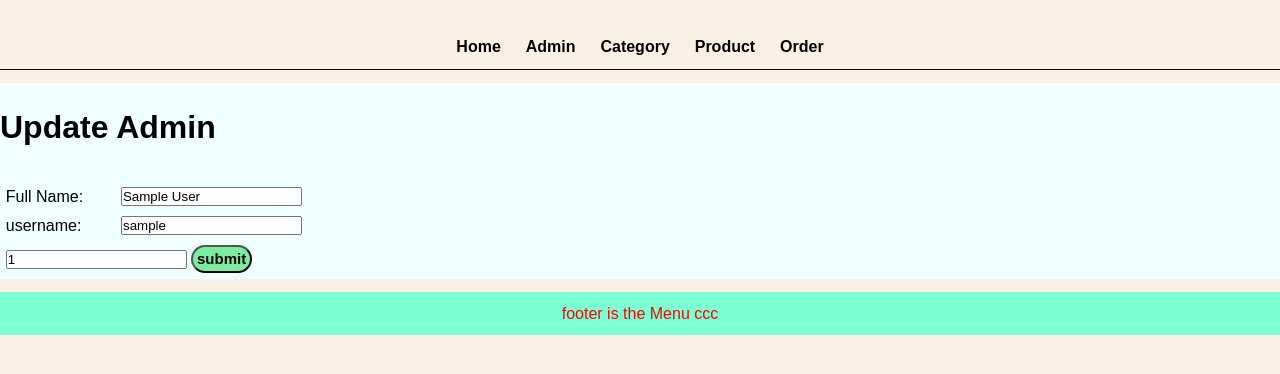
After one commit to tuvx2000/PHP-Project, a PHP site: page /PHP-Project/admin/update-admin.php?id=1 in a window 1280 px wide. The commit adds this page. Shown: the top 374 px of the page. Run offline with PHP 8.4, Linux system fonts and the light colour scheme; tables that the repository leaves empty or names only in its code hold one stand-in row (values such as "Sample post").

Commit message:
Done-Video 3-Hoàng

```diff
--- a/admin/add-admin.php
+++ b/admin/add-admin.php
@@ -3,14 +3,14 @@
 
 <div class="main-content">
     <div class="wapper">
-        <h1>Add Admin</h1>
+        <h1 class="admin-h1">Add Admin</h1>
 
         <br><br>
 
         <?php
             if(isset($_SESSION['add'])){
                 echo $_SESSION['add'];
-                unset($_SESSION );
+                unset($_SESSION['add']);
             }
         ?>
 
@@ -60,7 +60,7 @@
        $sql = "INSERT INTO tbl_admin SET
             full_name ='$full_name',
             user_name ='$user_name',
-            password = '$password'
+            pass_word = '$password'
         ";
 
 
--- /dev/null
+++ b/admin/update-admin.php
@@ -0,0 +1,88 @@
+<?php include('partials/menu.php'); ?>
+<div class="main-content">
+    <h1 class="wrapper">
+    <h1>Update Admin</h1>
+
+    <br/><br>
+
+    <?php
+        //1
+        $id=$_GET['id'];
+        //2
+        $sql = "SELECT * FROM tbl_admin WHERE id=$id";
+        //3
+        $res=mysqli_query($conn, $sql);
+        if ($res == true)
+        {
+            $count = mysqli_num_rows($res);
+            if ($count ==1)
+            {
+                $row=mysqli_fetch_assoc($res);
+
+                $full_name=$row['full_name'];
+                $user_name=$row['user_name'];
+            }
+        }
+    ?>
+
+    <form action="" method="POST">
+        <table class="tbl-30">
+            <tr>
+                <td>Full Name: </td>
+                <td>
+                    <input type="text" name="full_name" value="<?php echo$full_name?>">
+                </td>
+            </tr>
+
+            <tr>
+                <td>username: </td>
+                <td>
+                    <input type="text" name="user_name" value="<?php echo$user_name?>">
+                </td>
+            </tr>
+
+            <tr>
+                <td colspan="2">
+                    <input type="hiden" name="id" value="<?php echo $id; ?>">
+                    <input type="submit" value="submit" value="Update Admin" class="btn-secondary">
+                </td>
+            </tr>
+        </table>
+
+    </form>
+    </div>
+</div>
+
+<?php
+    if(isset($_POST['submit']))
+    {
+        //echo "Button Clicked"
+        $id=$_POST['id'];
+        $full_name = $_POST['full_name'];
+        $user_name= $_POST['user_name'];
+        ////////////
+
+        $sql = "UPDATE FROM tbl_admin SET
+        full_name= '$full_name',
+        user_name= '$user_name',
+        WHERE id='$id'
+        ";
+        //////////
+        $res = mysqli_query($conn, $sql);
+        /////////
+        if($res==true)
+
+            {
+                $_SESSION['update']="<div class='success'>Admin Updated successfully.</div>";
+                header('location:'.SITEURL.'admin/manage-admin.php');
+            }
+            else
+            {
+                $_SESSION['update']="<div class='error'>Faild to Delete Admin.</div>";
+                header('location:'.SITEURL.'admin/manage-admin.php');
+            }
+
+    }
+?>
+
+<?php include('partials/footer.php');?>
--- a/css/admin.css
+++ b/css/admin.css
@@ -12,6 +12,18 @@ body {
     padding: 1%;
     width: 80%;
     margin: 0 auto;
+}
+
+.admin-h1 {
+    font-size: 30px;
+}
+
+.success {
+    color: #2ed573;
+}
+
+.error {
+    color: #ff4757;
 }
 
 .text-center {
@@ -72,6 +84,8 @@ table tr td {
     color: white;
     text-decoration: none;
     font-weight: bold;
+    border-radius: 20px;
+    font-size: 15px;
 }
 
 .btn-primary:hover {
@@ -84,6 +98,8 @@ table tr td {
     color: black;
     text-decoration: none;
     font-weight: bold;
+    border-radius: 20px;
+    font-size: 15px;
 }
 
 .btn-secondary:hover {
@@ -96,6 +112,8 @@ table tr td {
     color: white;
     text-decoration: none;
     font-weight: bold;
+    border-radius: 20px;
+    font-size: 15px;
 }
 
 .btn-danger:hover {
```
Also changed, not shown: admin/delete-admin.php (added, +25 -0 lines), admin/manage-admin.php (+37 -7 lines), admin/update-password.php (added, +107 -0 lines).
